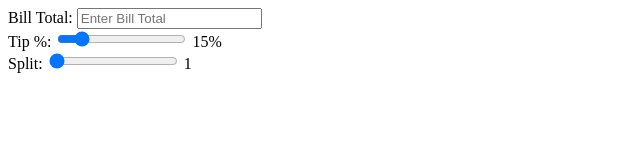
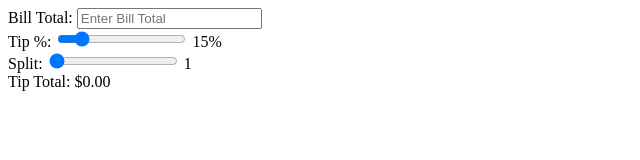
Before and after one commit to ibrahimjasim/Tip-Calculator-App-Milestone-PP2, a plain HTML site: page index.html in a window 1280 px wide. Shown: the whole page, without its empty margins (0-640 px from the left). Drawn offline with Linux system fonts and the light colour scheme.

Commit message:
Added results div to the form

```diff
--- a/index.html
+++ b/index.html
@@ -27,6 +27,12 @@
                 <input type="range" id="splitNumber" min="1" max="20" value="1" oninput="updateTipAndTotal()" required>
                 <span id="splitNumberLabel">1</span>
             </div>
+
+            <div class="results">
+                <div class="result-item">
+                    <label>Tip Total:</label>
+                    <span id="tipTotal">$0.00</span>
+                </div>
     </main>
 
     <script src="assets/js/script.js"></script>
```
